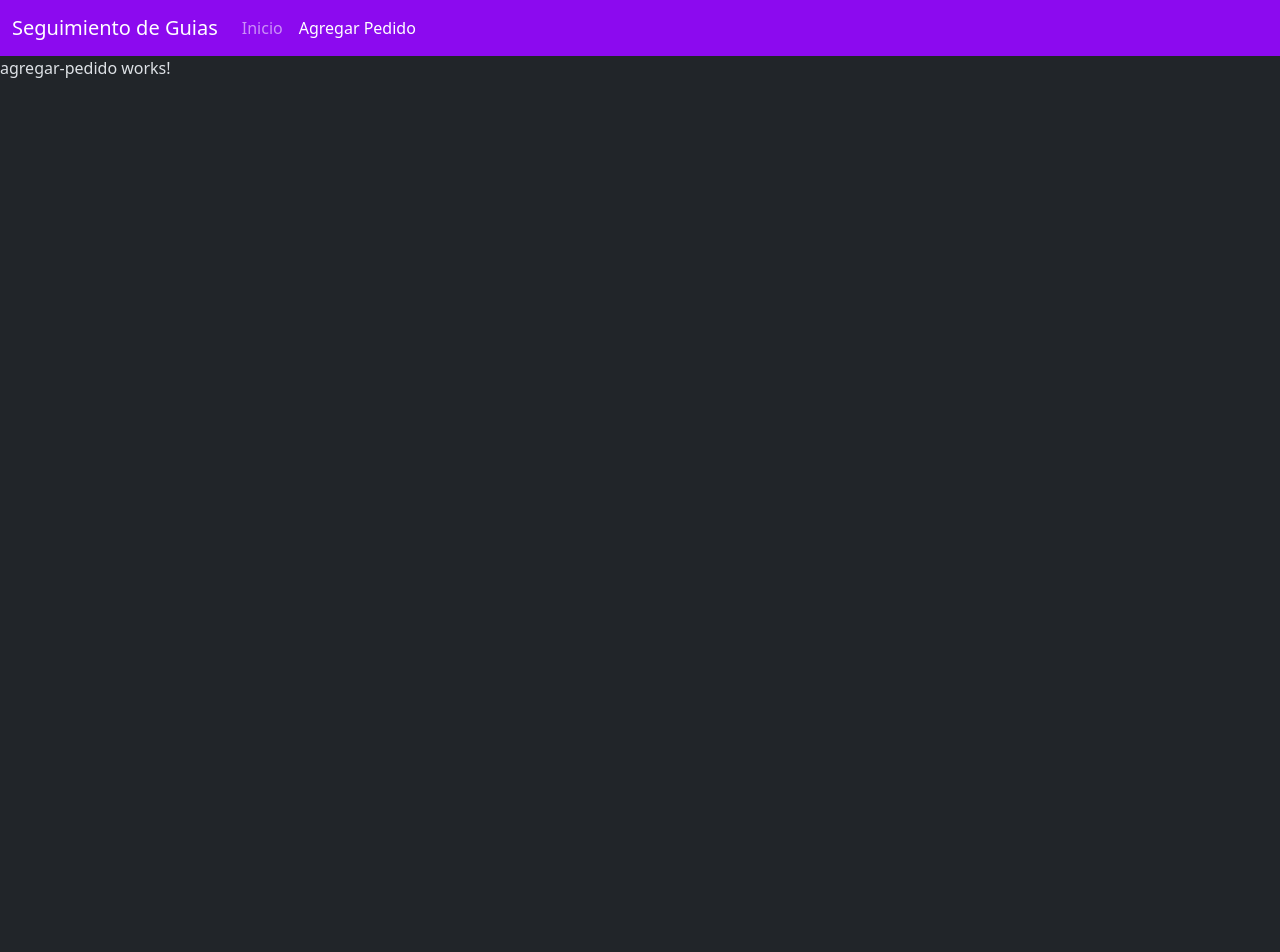
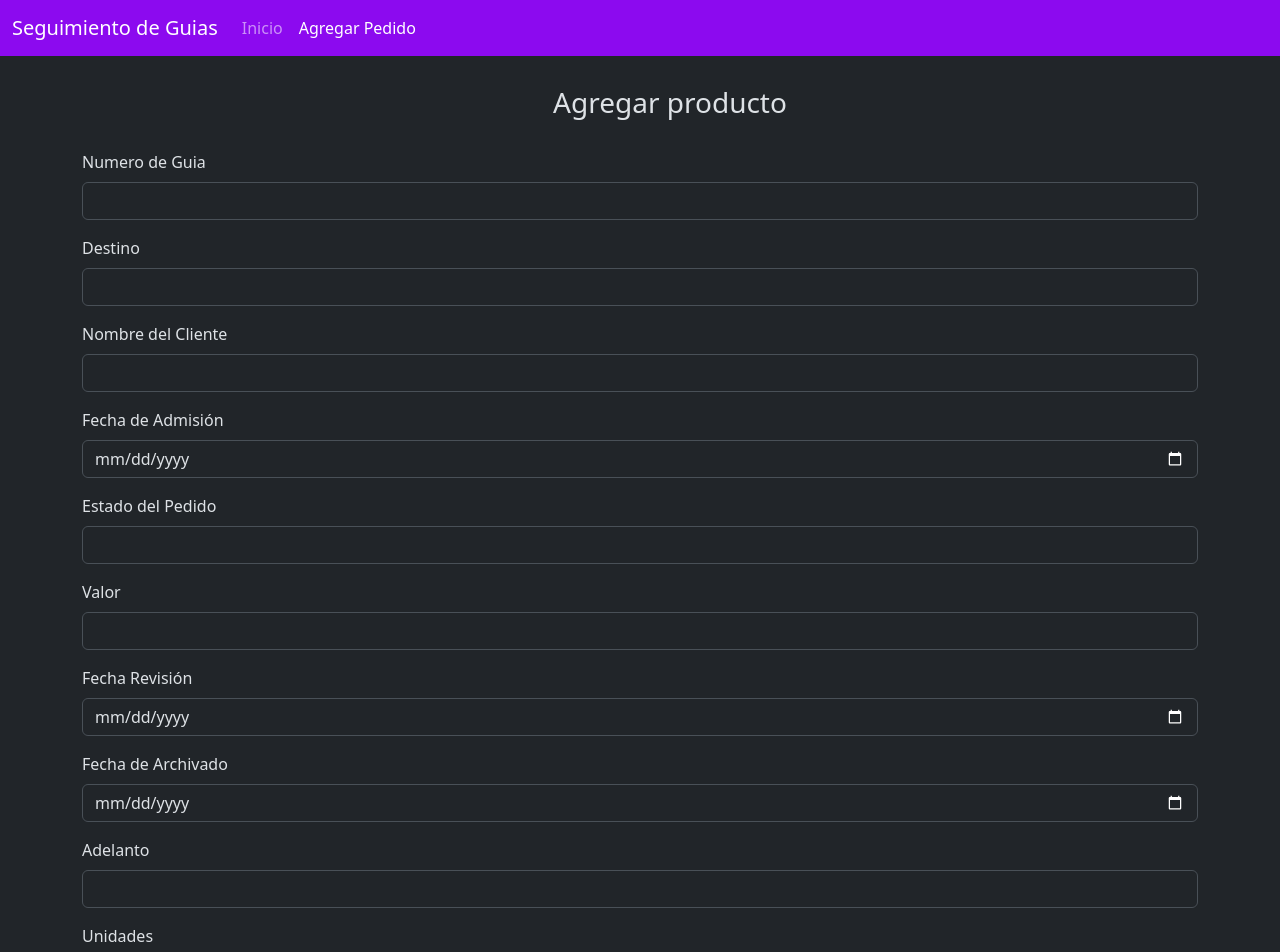
Before and after one commit to carlosninacio/seguimiento-guias-angular-spring-ai, an Angular app in the folder frontend-angular/: page /agregar-pedido in a window 1280 px wide. Shown: the top 952 px of the page. Before the commit the page ends 800 px from the top, so only its background shows below. Built offline with nearby package versions, Linux system fonts and the light colour scheme.

Commit message:
Se crea base del formulario agregar pedido

```diff
--- a/frontend-angular/src/app/agregar-pedido/agregar-pedido.html
+++ b/frontend-angular/src/app/agregar-pedido/agregar-pedido.html
@@ -1 +1,55 @@
-<p>agregar-pedido works!</p>
+<div class="container">
+    <div class="container text-center" style="margin:30px">
+        <h3>Agregar producto</h3>
+    </div>
+    <form>
+        <div class="mb-3">
+            <label for="numeroGuia" class="form-label">Numero de Guia</label>
+            <input type="text" class="form-control" id="numeroGuia">
+            <!-- <input type="text" class="form-control" id="numeroGuia"  aria-describedby="emailHelp">
+            <div id="emailHelp" class="form-text">We'll never share your email with anyone else.</div> -->
+        </div>
+        <div class="mb-3">
+            <label for="destino" class="form-label">Destino</label>
+            <input type="text" class="form-control" id="destino">
+        </div>
+                <div class="mb-3">
+            <label for="nombreCliente" class="form-label">Nombre del Cliente</label>
+            <input type="text" class="form-control" id="nombreCliente">
+        </div>
+                <div class="mb-3">
+            <label for="fechaAdmision" class="form-label">Fecha de Admisión</label>
+            <input type="date" class="form-control" id="fechaAdmision">
+        </div>
+                <div class="mb-3">
+            <label for="estadoPedido" class="form-label">Estado del Pedido</label>
+            <input type="text" class="form-control" id="estadoPedido">
+        </div>
+                <div class="mb-3">
+            <label for="valor" class="form-label">Valor</label>
+            <input type="number" class="form-control" id="valor">
+        </div>
+                        <div class="mb-3">
+            <label for="fechaRevision" class="form-label">Fecha Revisión</label>
+            <input type="date" class="form-control" id="fechaRevision">
+        </div>
+                <div class="mb-3">
+            <label for="fechaArchivado" class="form-label">Fecha de Archivado</label>
+            <input type="date" class="form-control" id="fechaArchivado">
+        </div>
+
+                <div class="mb-3">
+            <label for="adelanto" class="form-label">Adelanto</label>
+            <input type="number" class="form-control" id="adelanto">
+        </div>
+                <div class="mb-3">
+            <label for="unidades" class="form-label">Unidades</label>
+            <input type="number" class="form-control" id="unidades">
+        </div>
+        <!-- <div class="mb-3 form-check">
+            <input type="checkbox" class="form-check-input" id="exampleCheck1">
+            <label class="form-check-label" for="exampleCheck1">Check me out</label>
+        </div> -->
+        <button type="submit" class="btn btn-primary">Submit</button>
+    </form>
+</div>
```
